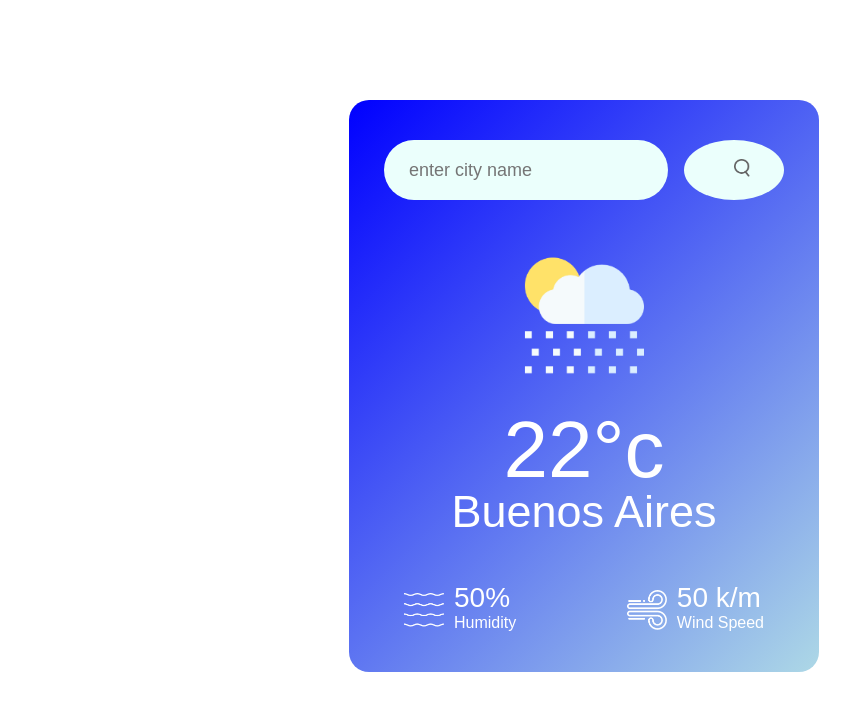
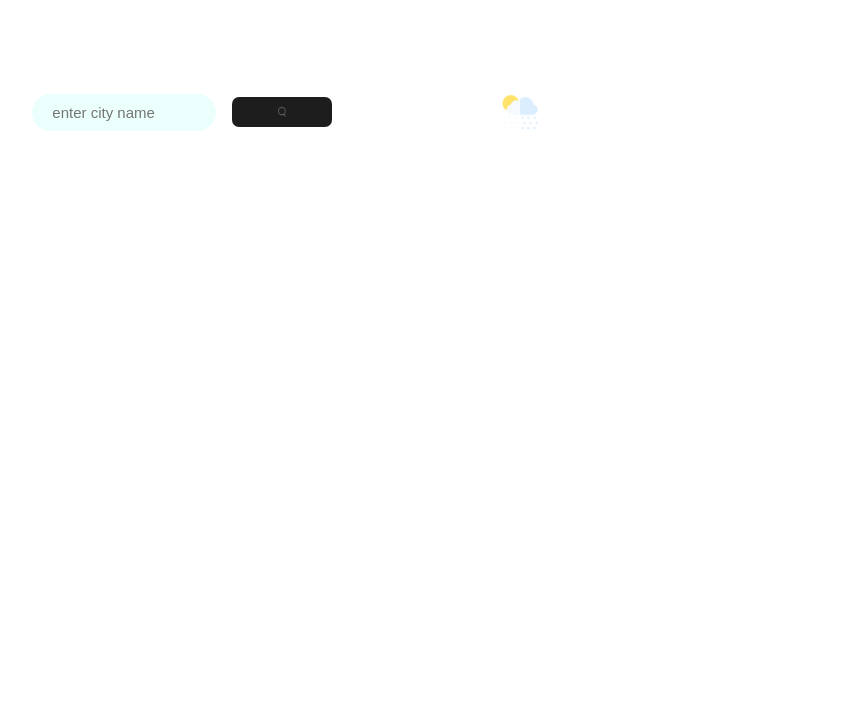
Before and after one commit to Abroth/CoderJS, a plain HTML site: page weatherAPI.html in a window 1280 px wide. Shown: the whole page, without its empty margins (56-906 px from the left). Drawn offline with Linux system fonts and the light colour scheme.

Commit message:
amplicacion de weather a la pagina principal

```diff
--- a/Style/style.css
+++ b/Style/style.css
@@ -7,7 +7,18 @@
 }
 
 
+header{
+    height: 50px;
+}
 
+header .navbar{
+    height: 100%;
+    width: 100%;
+    background: linear-gradient(135deg, rgb(0, 0, 0), rgb(136, 136, 136));
+    display: flex;
+    justify-content: center;
+    align-items: center;
+}
 
 .container{
     width: 100%;
@@ -107,21 +118,22 @@ ul li span:hover{
 
 
 
-
+/* weather */
 
 .card{
-    width: 90%;
-    max-width: 470px;
-    background: linear-gradient(135deg, blue, lightblue);
+    width: 80%;
+    height: 80%;
     color: #fff;
-    margin: 100px auto 0;
-    border-radius: 20px;
-    padding: 40px 35px;
     text-align: center;
+    border-radius: 7px;
+    display: flex;
+    justify-content: space-around;
+    align-items: center;
 }
 
 .search{
-    width: 100%;
+    width: 30%;
+    height: 100%;
     display: flex;
     align-items: center;
     justify-content: space-between;
@@ -132,64 +144,47 @@ ul li span:hover{
     outline: 0;
     background: #ebfffc;
     color: #555;
-    padding: 10px 25px;
-    height: 60px;
+    padding: 10px 20px;
+    height: 70%;
+    width: 10%;
     border-radius: 30px;
     flex: 1;
     margin-right: 16px;
-    font-size: 18px;
+    margin-left: 7px;
+    font-size: 15px;
+
 }
 
 .search button{
-    border: 0;
-    outline: 0;
-    background: #ebfffc;
-    border-radius: 50%;
-    width: 60px;
-    height: 60px;
-    cursor: pointer;
+    display: flex;
+    justify-content: center;
+    align-items: center;
+    font-weight: 20px;
+    height: 70%;
+    width: 10px;
 }
 
 .search button img{
-    width: 16px;
+    width: 8px;
 }
 
+.weather{
+    display: flex;
+    align-items: center;
+    gap: 15px;
+}
 .weather-icon{
-    width: 170px;
-    margin-top: 30px;
+    width: 50px;
+
 }
 
 .weather h1{
-    font-size: 80px;
+    font-size: 25px;
     font-weight: 500;
 }
 
 .weather h2{
-    font-size: 45px;
+    font-size: 27px;
     font-weight: 400;
-    margin-top: -10px;
+
 }
-
-.details{
-    display: flex;
-    align-items: center;
-    justify-content: space-between;
-    padding: 0 20px;
-    margin-top: 50px;
-}
-
-.col{
-    display: flex;
-    align-items: center;
-    text-align: left;
-}
-
-.col img{
-    width: 40px;
-    margin-right: 10px;
-}
-
-.humidity, .wind{
-    font-size: 28px;
-    margin-top: -6px;
-}
--- a/js/api.js
+++ b/js/api.js
@@ -5,6 +5,7 @@ const apiURL = "https://api.openweathermap.org/data/2.5/weather?units=metric&q="
 const searchBox = document.querySelector(".search input");
 const searchBtn = document.querySelector(".search button");
 const weatherIcon = document.querySelector(".weather-icon");
+const weatherTemp = document.querySelector(".temp");
 
 async function checkWeather(city){
     const response = await fetch(apiURL + city +  `&appid=${apiKey}`);
@@ -14,9 +15,9 @@ async function checkWeather(city){
     console.log(data)
 
     document.querySelector(".city").innerHTML = data.name
-    document.querySelector(".temp").innerHTML = Math.round(data.main.temp)  + "°c"
-    document.querySelector(".humidity").innerHTML = data.main.humidity + "%"
-    document.querySelector(".wind").innerHTML = Math.round(data.wind.speed) + " km/h"
+    weatherTemp.innerHTML = Math.round(data.main.temp)  + "°c"
+    // document.querySelector(".humidity").innerHTML = data.main.humidity + "%"
+    // document.querySelector(".wind").innerHTML = Math.round(data.wind.speed) + " km/h"
 
     if(data.weather[0].main == "Clouds"){
         weatherIcon.src = "img/clouds.png"
@@ -29,6 +30,7 @@ async function checkWeather(city){
     }else if (data.weather[0].main == "Mist"){
         weatherIcon.src = "img/mist.png"
     }
+
 }
 
 searchBtn.addEventListener("click", ()=>{
```
Also changed, not shown: index.html (+17 -0 lines), weatherAPI.html (+3 -1 lines).
